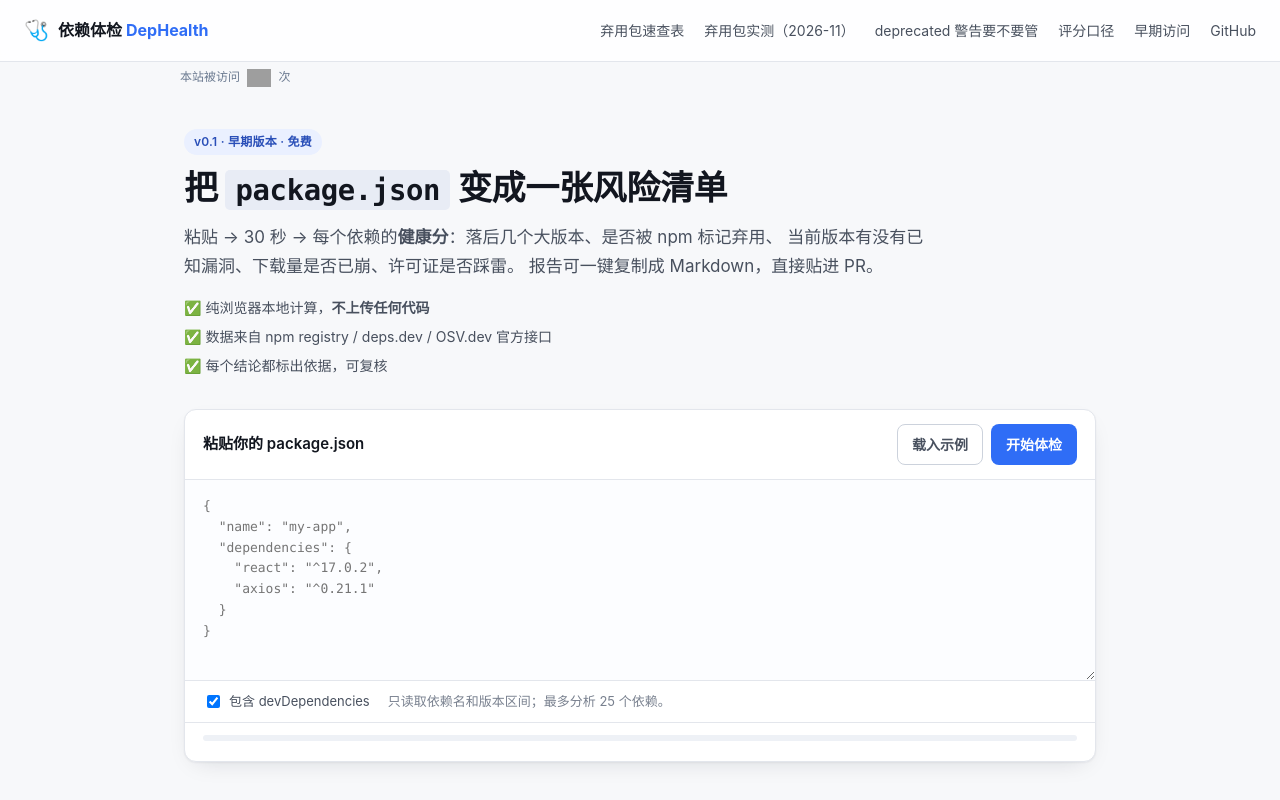
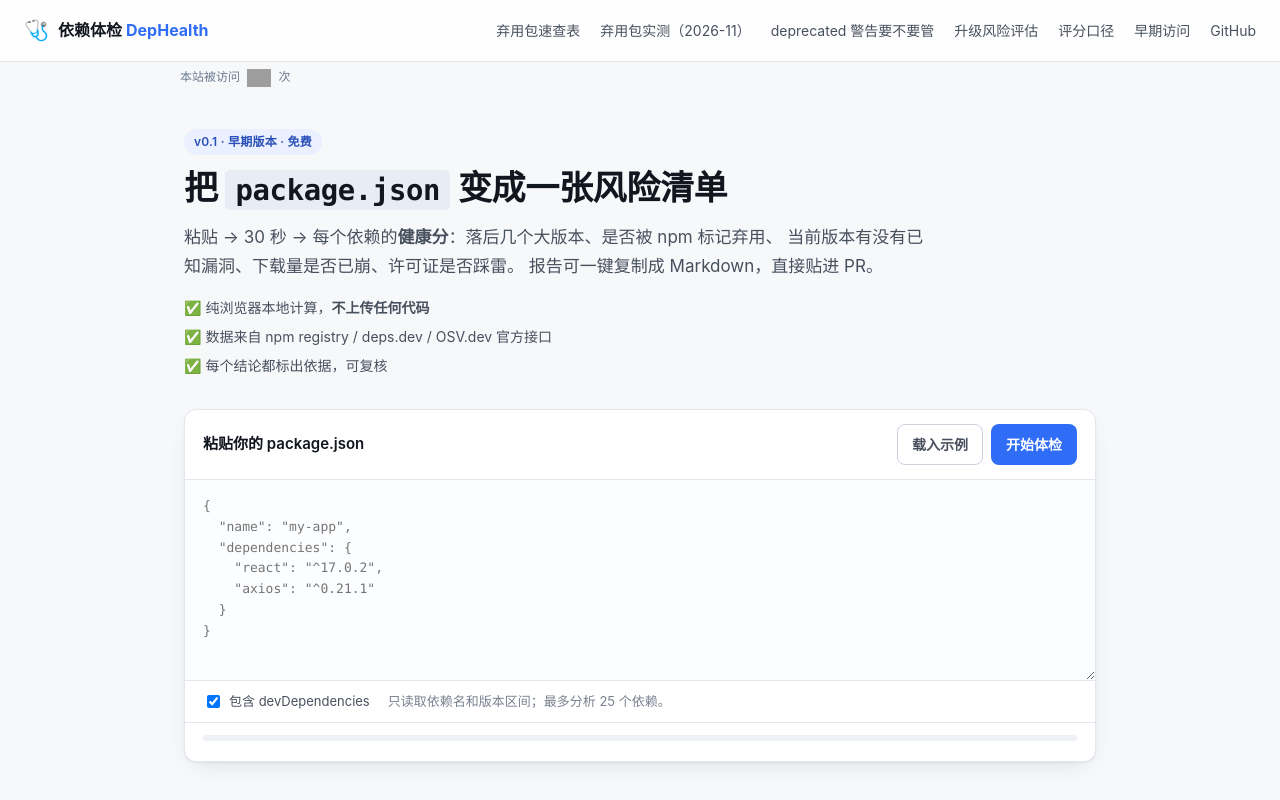
Before and after one commit to elsonshow/dep-health, a plain HTML site: page index.html in a window 1280 px wide. Shown: the top 800 px of the page. Drawn offline with Linux system fonts and the light colour scheme; no server answers; grey boxes are pictures that could not be loaded.

Commit message:
data: 更新 index.html（npm 弃用包实测 2026-11-24）

```diff
--- a/index.html
+++ b/index.html
@@ -24,6 +24,7 @@
     <a href="risk-index.html">弃用包速查表</a>
     <a href="npm-deprecated-2026-11.html">弃用包实测（2026-11）</a>
     <a href="deprecated-warning.html">deprecated 警告要不要管</a>
+    <a href="upgrade-risk.html">升级风险评估</a>
     <a href="#method">评分口径</a>
     <a href="#pricing">早期访问</a>
     <a href="https://github.com/elsonshow/dep-health" rel="noopener">GitHub</a>
```
